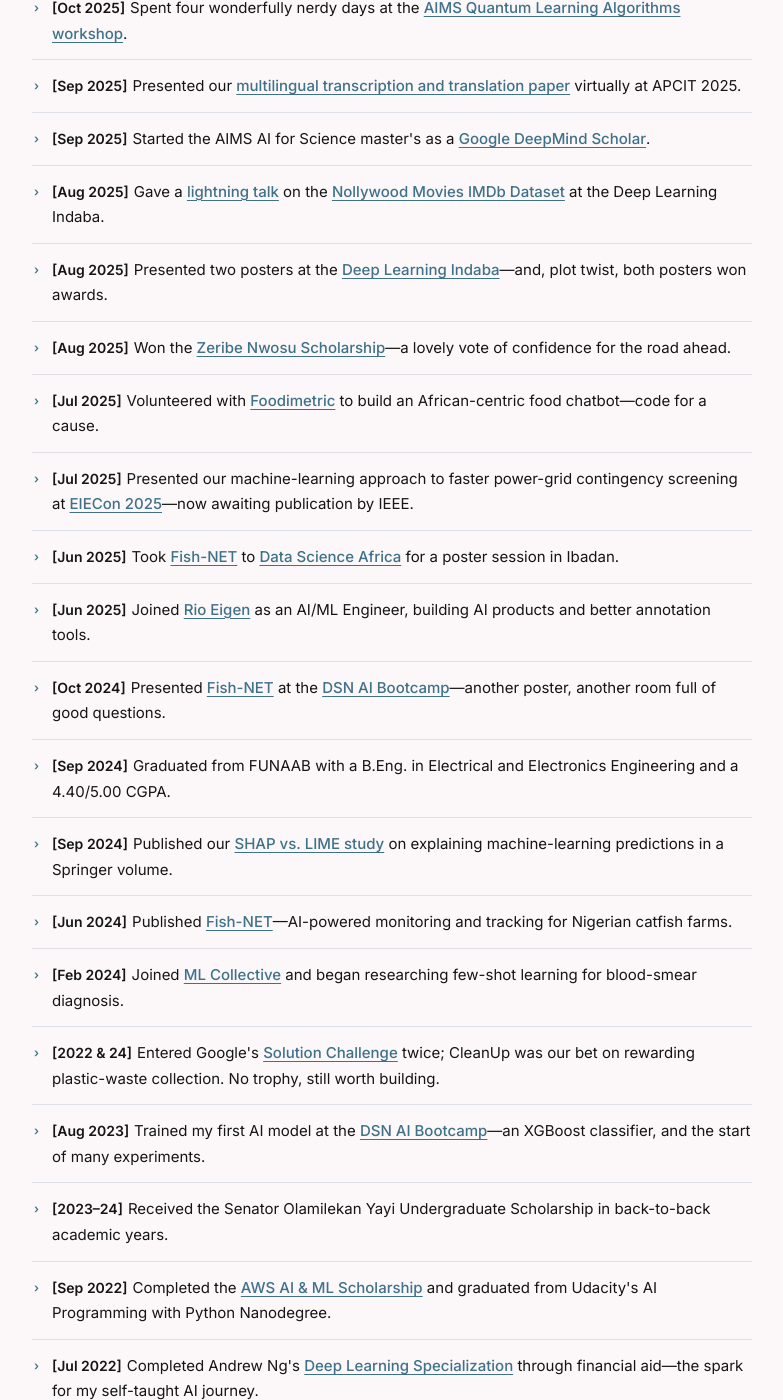
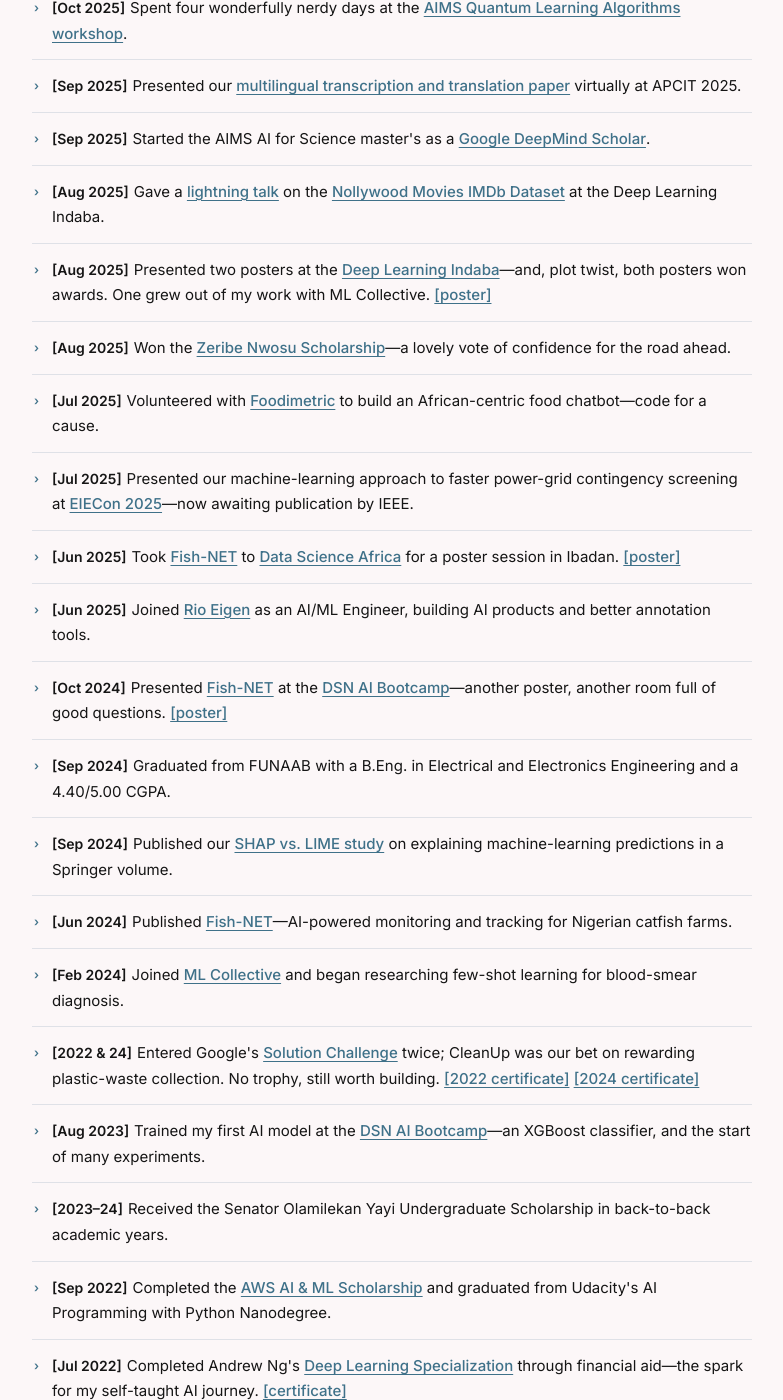
Before and after one commit to joshsalako/joshsalako.github.io, a Jekyll site: the page built from news.html, in a window 1280 px wide and 1400 px high, scrolled down 538 px. Shown: the whole window, without its empty margins (248-1031 px from the left). Built offline with Jekyll 4.4.1, drawn with Linux system fonts in a browser that asks for light colours; a style sheet for code colours, icons or effects is not loaded.

Commit message:
feat: link portfolio posters and certificates

```diff
--- a/_data/news.yml
+++ b/_data/news.yml
@@ -71,7 +71,9 @@
     - text: "Presented two posters at the "
     - text: Deep Learning Indaba
       url: https://joshsalako.medium.com/my-deep-learning-indaba-experience-047ca4222b19
-    - text: "—and, plot twist, both posters won awards."
+    - text: "—and, plot twist, both posters won awards. One grew out of my work with ML Collective. "
+    - text: "[poster]"
+      url: https://drive.google.com/file/d/1as2m5GwPlpNpI3pPOL_5FbO7-AIPeH8t/view
 
 - date: 2025-08
   display_date: Aug 2025
@@ -106,7 +108,9 @@
     - text: " to "
     - text: Data Science Africa
       url: https://www.linkedin.com/posts/salakojoshua_i-attended-the-just-concluded-data-science-activity-7337844842342821888-bi4v
-    - text: " for a poster session in Ibadan."
+    - text: " for a poster session in Ibadan. "
+    - text: "[poster]"
+      url: https://drive.google.com/file/d/1_W4IBI6qumvAJR18OJlfsK5QB34Te07q/view
 
 - date: 2025-06
   display_date: Jun 2025
@@ -125,7 +129,9 @@
     - text: " at the "
     - text: DSN AI Bootcamp
       url: https://www.linkedin.com/posts/bayoadekanmbi_data-science-nigeria-dsn-ai-bootcamp-2024-activity-7254464069666058240-FZ8O
-    - text: "—another poster, another room full of good questions."
+    - text: "—another poster, another room full of good questions. "
+    - text: "[poster]"
+      url: https://drive.google.com/file/d/1-57I-iYEWlqhytlt92yNe1eojMTBhzGr/view
 
 - date: 2024-09
   display_date: Sep 2024
@@ -162,7 +168,12 @@
     - text: "Entered Google's "
     - text: Solution Challenge
       url: https://www.linkedin.com/posts/salakojoshua_2022-solution-challenge-submitted-google-activity-6947919390851940352-GZ2l
-    - text: " twice; CleanUp was our bet on rewarding plastic-waste collection. No trophy, still worth building."
+    - text: " twice; CleanUp was our bet on rewarding plastic-waste collection. No trophy, still worth building. "
+    - text: "[2022 certificate]"
+      url: https://drive.google.com/file/d/1zNt5sUaIu_ZRGDgvKwl2pQrHhCT45kL3/view
+    - text: " "
+    - text: "[2024 certificate]"
+      url: https://drive.google.com/file/d/1lRsa9LbYghdX1eAuklzUvpAWUQOxMeD5/view
 
 - date: 2023-08
   display_date: Aug 2023
@@ -191,7 +202,9 @@
     - text: "Completed Andrew Ng's "
     - text: Deep Learning Specialization
       url: https://www.linkedin.com/posts/salakojoshua_completion-certificate-for-neural-networks-activity-6953146887658971136-1YRu
-    - text: " through financial aid—the spark for my self-taught AI journey."
+    - text: " through financial aid—the spark for my self-taught AI journey. "
+    - text: "[certificate]"
+      url: https://drive.google.com/file/d/1pF6XUrTWhHZ0kNoEqNurqLjQChqsZdVn/view
 
 - date: 2022-05
   display_date: May 2022
```
Also changed, not shown: 5 other files.
